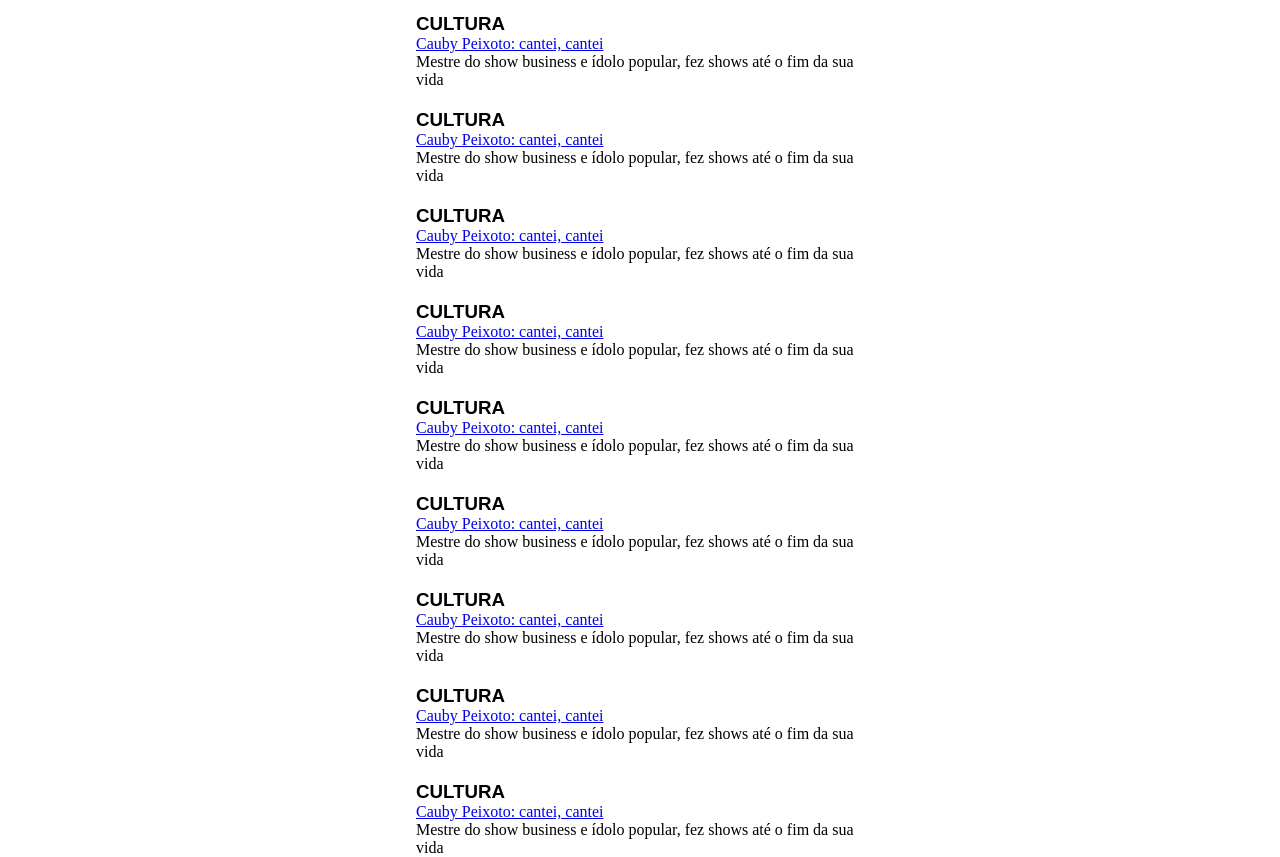
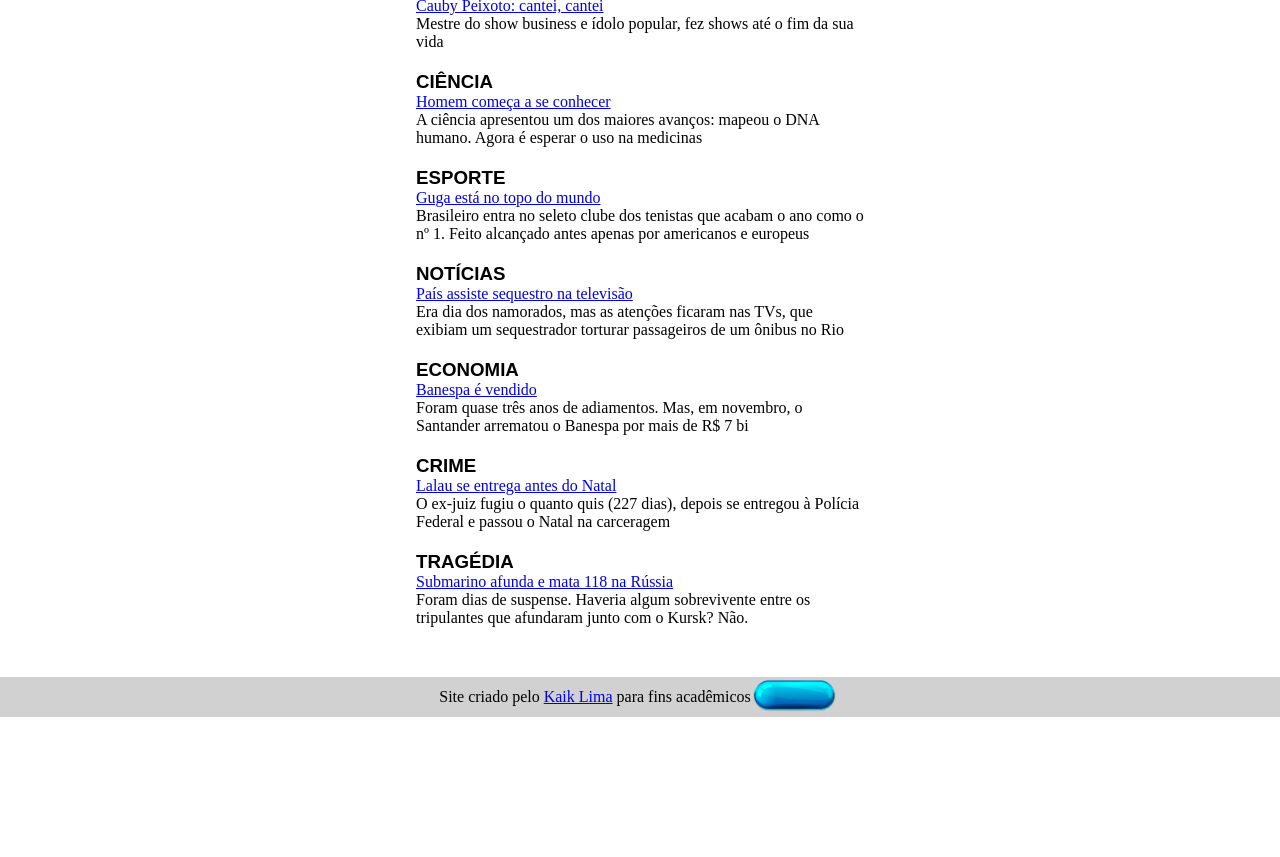
Before and after one commit to Kaik-Lima/past-future, a plain HTML site: page index.html in a window 1280 px wide. Shown: the part 686-1543 px from the top of the page. After the commit the page ends 1403 px from the top, so only its background shows below. Drawn offline with Linux system fonts and the light colour scheme.

Commit message:
Alterações no html e css

```diff
--- a/index.html
+++ b/index.html
@@ -55,62 +55,55 @@
             </div>
             <div class="thirdSection">
                 <div class="artigos">
-                    <h3>Cultura</h3>
-                    <a href="#">Cauby Peixoto: cantei, cantei</a>
-                    <p>Mestre do show business e ídolo popular, fez shows até o fim da sua vida</p>
+                    <h3>Ciência</h3>
+                    <a href="#">Homem começa a se conhecer</a>
+                    <p>A ciência apresentou um dos maiores avanços: mapeou o DNA humano. Agora é esperar o uso na medicinas</p>
                 </div>
             </div>
             <div class="thirdSection">
                 <div class="artigos">
-                    <h3>Cultura</h3>
-                    <a href="#">Cauby Peixoto: cantei, cantei</a>
-                    <p>Mestre do show business e ídolo popular, fez shows até o fim da sua vida</p>
+                    <h3>Esporte</h3>
+                    <a href="#">Guga está no topo do mundo</a>
+                    <p>Brasileiro entra no seleto clube dos tenistas que acabam o ano como o nº 1. Feito alcançado antes apenas por americanos e europeus</p>
                 </div>
             </div>
             <div class="thirdSection">
                 <div class="artigos">
-                    <h3>Cultura</h3>
-                    <a href="#">Cauby Peixoto: cantei, cantei</a>
-                    <p>Mestre do show business e ídolo popular, fez shows até o fim da sua vida</p>
+                    <h3>Notícias</h3>
+                    <a href="#">País assiste sequestro na televisão</a>
+                    <p>Era dia dos namorados, mas as atenções ficaram nas TVs, que exibiam um sequestrador torturar passageiros de um ônibus no Rio</p>
                 </div>
             </div>
             <div class="thirdSection">
                 <div class="artigos">
-                    <h3>Cultura</h3>
-                    <a href="#">Cauby Peixoto: cantei, cantei</a>
-                    <p>Mestre do show business e ídolo popular, fez shows até o fim da sua vida</p>
+                    <h3>Economia</h3>
+                    <a href="#">Banespa é vendido</a>
+                    <p>Foram quase três anos de adiamentos. Mas, em novembro, o Santander arrematou o Banespa por mais de R$ 7 bi</p>
                 </div>
             </div>
             <div class="thirdSection">
                 <div class="artigos">
-                    <h3>Cultura</h3>
-                    <a href="#">Cauby Peixoto: cantei, cantei</a>
-                    <p>Mestre do show business e ídolo popular, fez shows até o fim da sua vida</p>
+                    <h3>Crime</h3>
+                    <a href="#">Lalau se entrega antes do Natal</a>
+                    <p>O ex-juiz fugiu o quanto quis (227 dias), depois se entregou à Polícia Federal e passou o Natal na carceragem</p>
                 </div>
             </div>
             <div class="thirdSection">
                 <div class="artigos">
-                    <h3>Cultura</h3>
-                    <a href="#">Cauby Peixoto: cantei, cantei</a>
-                    <p>Mestre do show business e ídolo popular, fez shows até o fim da sua vida</p>
-                </div>
-            </div>
-            <div class="thirdSection">
-                <div class="artigos">
-                    <h3>Cultura</h3>
-                    <a href="#">Cauby Peixoto: cantei, cantei</a>
-                    <p>Mestre do show business e ídolo popular, fez shows até o fim da sua vida</p>
-                </div>
-            </div>
-            <div class="thirdSection">
-                <div class="artigos">
-                    <h3>Cultura</h3>
-                    <a href="#">Cauby Peixoto: cantei, cantei</a>
-                    <p>Mestre do show business e ídolo popular, fez shows até o fim da sua vida</p>
+                    <h3>Tragédia</h3>
+                    <a href="#">Submarino afunda e mata 118 na Rússia</a>
+                    <p>Foram dias de suspense. Haveria algum sobrevivente entre os tripulantes que afundaram junto com o Kursk? Não.</p>
                 </div>
             </div>
         </section>
-
     </main>
+    <footer>
+        <div class="footer">
+            <p>Site criado pelo <a href="#">Kaik Lima</a> para fins acadêmicos</p>
+            <div class="botao" onclick="mudapage()">
+                <img src="extra/buttom.png" alt="botao" class="botao-image">
+            </div>
+        </div>
+    </footer>
 </body>
 </html>
--- a/style.css
+++ b/style.css
@@ -8,7 +8,7 @@ header {
     background-color: lightgray;
 }
 main {
-    padding: 20px 0px 0px 0px;
+    padding: 20px 0px 50px 0px;
 }
 .cabecalho {
     display: flex;
@@ -29,13 +29,17 @@ main {
 .rodape > a:hover {
     color: blue;
 }
+.firstSection {
+    display: flex;
+    justify-content: center;
+}
 .destaque {
     width: 50%;
     display: flex;
-    margin: auto;
 }
 .desPic {
-    width: 350px;
+    max-width: 350px;
+    max-height: 250px;
 }
 .destaque .info {
     padding-left: 10px;
@@ -85,3 +89,18 @@ main {
     align-items: start;
     width: 35%;
 }
+.footer {
+    background-color: rgb(209, 209, 209);
+    display: flex;
+    align-items: center;
+    justify-content: center;
+}
+.botao-image {
+    max-width: 90px;
+    max-height: 40px;
+    transition: scale 1s;
+}
+.botao-image:hover {
+    scale: .9;
+    cursor: pointer;
+}
```
Also changed, not shown: extra/buttom-green.png (added), extra/buttom.png (added).
